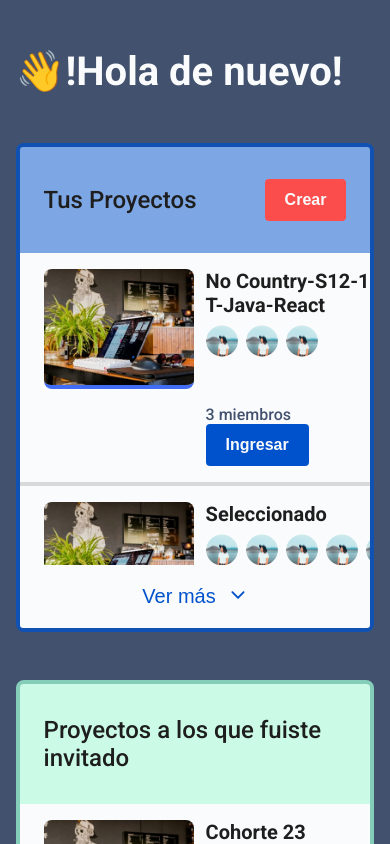
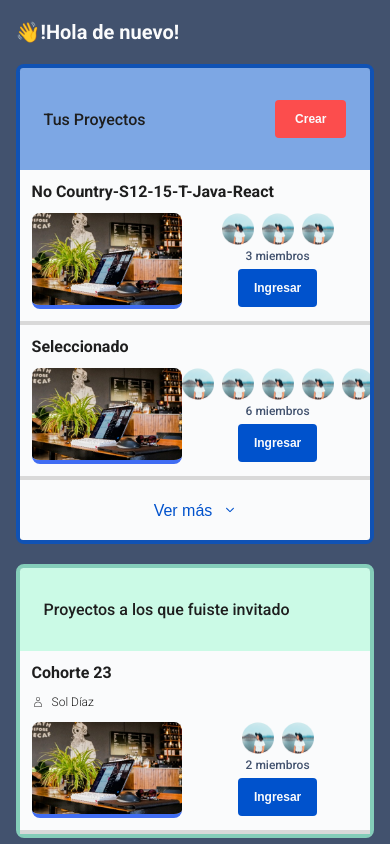
Before and after one commit to No-Country/S12-15-T-Java-React, a Next.js app in the folder frontend/: page /home in a window 390 px wide. Shown: the top 844 px of the page. Built offline with nearby package versions, Linux system fonts and the light colour scheme.

Commit message:
feat: remodelar card para responsive, crear estilos para card

```diff
--- a/frontend/src/components/Home/CardEmpty.jsx
+++ b/frontend/src/components/Home/CardEmpty.jsx
@@ -1,4 +1,4 @@
-import styleCard from '@/styles/home/projects.module.css';
+import styleCard from '@/styles/home/cardProjects.module.css';
 
 export const CardEmpty = ({ notice }) => {
 	return <main className={styleCard.cardEmpty}>{notice}</main>;
--- a/frontend/src/components/Home/CardProject.jsx
+++ b/frontend/src/components/Home/CardProject.jsx
@@ -1,7 +1,8 @@
 import Image from 'next/image';
 import { MemberProject } from './MemberProject';
 
-import styleCard from '@/styles/home/projects.module.css';
+// import styleCard from '@/styles/home/projects.module.css';
+import styleCard from '@/styles/home/cardProjects.module.css';
 import { CiUser } from 'react-icons/ci';
 
 export const CardProject = ({
@@ -23,18 +24,17 @@ export const CardProject = ({
 				height={120}
 				alt="ImageProject"
 			/>
-			<div className={styleCard.cardContent}>
-				<main className={styleCard.memberContent}>
+			<div className={ styleCard.cardNameProject }>
 				<span className={styleCard.cardName}> {nameProject} </span>
 				{projectOwner && (
 					<div className={styleCard.projectOwner}>
 						<CiUser className={styleCard.iconUser} />
 						<span className={styleCard.nameProjectOwner}>
-								{' '}
-								{projectOwner}{' '}
+							{projectOwner}
 						</span>
 					</div>
 				)}
+			</div>
 			<div className={styleCard.members}>
 				<div className={styleCard.memberMap}>
 					{dataMember.map((member) => (
@@ -45,10 +45,7 @@ export const CardProject = ({
 					{numberMember} miembros
 				</span>
 			</div>
-				</main>
-
 			<button className={styleCard.buttonGetInto}> Ingresar </button>
-			</div>
 		</main>
 	);
 };
--- a/frontend/src/layouts/ShapeProjects.jsx
+++ b/frontend/src/layouts/ShapeProjects.jsx
@@ -43,8 +43,7 @@ export const ShapeProjects = ({
 					transition: 'max-height 0.5s ease-out',
 				}}
 			>
-				{' '}
-				{children}{' '}
+				{children}
 			</div>
 			{buttonSeemore && (
 				<button className={styleProject.footer} onClick={handleSeeMore}>
--- /dev/null
+++ b/frontend/src/styles/home/cardProjects.module.css
@@ -0,0 +1,195 @@
+/*Card content*/
+.cardEmpty {
+	height: 10rem;
+	display: flex;
+	align-items: center;
+	padding: 2rem 2rem;
+	justify-content: center;
+	text-align: center;
+	font-size: 1.75rem;
+	font-style: normal;
+	font-weight: 400;
+	color: var(--black);
+	background-color: var(--white);
+}
+
+.card {
+    /*Grid*/
+    display: grid;
+    grid-template-areas:"cardImage cardNameProject buttonGetInto"
+                        "cardImage members         buttonGetInto";
+    grid-template-columns: auto 2fr 1fr;
+    grid-template-rows: 1fr 1fr;
+    padding: 1rem 1.5rem;
+    color: var(--black);
+	background-color: var(--white);
+	border-bottom: 4px solid #d9d9d9;
+}
+
+.cardImage {
+	border-radius: 0.5rem;
+	border-bottom: 4px solid var(--light-blue);
+	object-fit: cover;
+    grid-area: cardImage;
+}
+
+.cardNameProject{
+    display: flex;
+    flex-direction: column;
+    justify-content: center;
+    gap: 0.75rem;
+    padding-left: 1.25rem;
+    grid-area: cardNameProject;
+}
+
+.cardName {
+    /*Grid*/
+    font-size: 1.25rem;
+	font-style: normal;
+	font-weight: 700;
+}
+
+/*Members Content*/
+
+
+.members {
+    display: flex;
+    padding-left: 1.25rem;
+    align-items: center;
+    gap: 3rem;
+    grid-area: members;
+}
+
+.memberMap {
+	width: 12rem;
+	display: flex;
+	gap: 0.5rem;
+}
+
+.memberCirculeImage {
+	display: flex;
+	flex-direction: column;
+	gap: 0.5rem;
+}
+
+.memberImage {
+	border-radius: 50%;
+	box-shadow: inset;
+}
+
+.numberMember {
+    /*Grid*/
+    font-size: 1rem;
+	font-style: normal;
+	font-weight: 500;
+	color: var(--dark-blue);
+}
+
+.projectOwner {
+	display: flex;
+	align-items: center;
+	gap: 0.5rem;
+}
+
+.nameProjectOwner {
+	font-size: 1rem;
+	font-style: normal;
+	font-weight: 300;
+	color: var(--black);
+}
+
+
+/*Buton*/
+.buttonGetInto {
+	display: flex;
+	align-self: center;
+    justify-self: end;
+	padding: 0.75rem 1.25rem;
+	cursor: pointer;
+	border: none;
+	border-radius: 0.25rem;
+	font-size: 1rem;
+	font-weight: 700;
+	font-style: normal;
+	background-color: var(--blue);
+	color: var(--white);
+    grid-area: buttonGetInto;
+}
+
+/*Icon*/
+.iconUser {
+	color: var(--black);
+}
+
+/*Media Querys*/
+@media screen and (max-width: 640px) {
+    .card{
+        display: grid;
+        grid-template-areas:"cardNameProject    cardNameProject"
+                            "cardImage          members"
+                            "cardImage          buttonGetInto";
+        grid-template-columns: auto 1fr;
+        grid-template-rows: repeat(3, auto);
+        padding: 0.75rem 0.75rem;
+    }
+
+    .cardNameProject{
+        grid-area: cardNameProject;
+        padding-left: 0rem;
+        padding-bottom: 0.75rem;
+        gap: 0.75rem;
+    }
+
+    .cardName{
+        font-size: 1rem;
+    }
+
+    .iconUser{
+        width: 0.75rem;
+    }
+
+    .nameProjectOwner{
+        font-size: 0.75rem;
+    }
+
+    .cardImage{
+        grid-area: cardImage;
+        display: flex;
+        align-self: center;
+    }
+
+    .cardImage{
+        width: 9.375rem;
+        height: 6rem;
+    }
+
+    /*Members*/
+    .members{
+        display: flex;
+        flex-direction: column;
+        align-items: center;
+        padding-left: 0rem;
+        gap: 0rem;
+        flex-wrap: wrap;
+    }
+
+    .memberMap{
+        grid-area: memberMap;
+        display: flex;
+        justify-content: center;
+
+    }
+
+    .numberMember{
+        grid-area: numberMember;
+        font-size: 0.75rem;
+    }
+
+    .buttonGetInto{
+        grid-area: buttonGetInto;
+        display: flex;
+        justify-self: center;
+        padding: 0.75rem 1rem;
+        font-size: 0.75rem;
+    }
+}
--- a/frontend/src/styles/home/home.module.css
+++ b/frontend/src/styles/home/home.module.css
@@ -8,7 +8,6 @@
 	display: flex;
 	flex-direction: column;
 	gap: 3rem;
-	/* background-color: var(--dark-blue); */
 }
 
 .homeHello {
@@ -17,3 +16,18 @@
 	font-weight: 700;
 	color: var(--white);
 }
+
+/*Media Querys*/
+@media screen and (max-width: 450px) {
+	.homeShape{
+		padding-top: 1.25rem;
+		padding-bottom: 1.25rem;
+		gap: 1.25rem;
+	}
+
+    .homeHello{
+		line-height: normal;
+		font-size: 1.25rem;
+		color: var(--white);
+	}
+}
--- a/frontend/src/styles/home/projects.module.css
+++ b/frontend/src/styles/home/projects.module.css
@@ -57,119 +57,7 @@
 	background-color: var(--white);
 }
 
-.projectOwner {
-	display: flex;
-	align-items: center;
-	gap: 0.5rem;
-}
-
-.nameProjectOwner {
-	font-size: 1rem;
-	font-style: normal;
-	font-weight: 300;
-	color: var(--black);
-}
-
-/* Card */
-.cardEmpty {
-	height: 10rem;
-	display: flex;
-	align-items: center;
-	padding: 2rem 2rem;
-	justify-content: center;
-	text-align: center;
-	font-size: 1.75rem;
-	font-style: normal;
-	font-weight: 400;
-	color: var(--black);
-	background-color: var(--white);
-}
-
-.card {
-	display: flex;
-	padding: 1rem 1.5rem;
-	gap: 0.75rem;
-	color: var(--black);
-	background-color: var(--white);
-	border-bottom: 4px solid #d9d9d9;
-}
-
-.cardImage {
-	border-radius: 0.5rem;
-	border-bottom: 4px solid var(--light-blue);
-	object-fit: cover;
-}
-
-.cardContent {
-	width: 100%;
-	display: flex;
-	flex-wrap: wrap;
-	align-items: center;
-	justify-content: space-between;
-}
-
-.cardName {
-	display: flex;
-	flex-wrap: wrap;
-	font-size: 1.25rem;
-	font-style: normal;
-	font-weight: 700;
-}
-
-/*Members*/
-.memberContent {
-	display: flex;
-	flex-direction: column;
-	gap: 0.5rem;
-}
-
-.members {
-	display: flex;
-	flex-wrap: wrap;
-	gap: 3rem;
-}
-
-.memberMap {
-	width: 12rem;
-	display: flex;
-	gap: 0.5rem;
-}
-
-.memberCirculeImage {
-	display: flex;
-	flex-direction: column;
-	gap: 0.5rem;
-}
-
-.memberImage {
-	border-radius: 50%;
-	box-shadow: inset;
-}
-
-.numberMember {
-	display: flex;
-	align-items: center;
-	font-size: 1rem;
-	font-style: normal;
-	font-weight: 500;
-	color: var(--dark-blue);
-}
-
-/*Buttons*/
-.buttonGetInto {
-	display: flex;
-	align-items: center;
-	padding: 0.75rem 1.25rem;
-	cursor: pointer;
-	border: none;
-	border-radius: 0.25rem;
-	font-size: 1rem;
-	font-weight: 700;
-	font-style: normal;
-	background-color: var(--blue);
-	color: var(--white);
-}
-
+/*Button*/
 .buttonCreate {
 	display: flex;
 	align-items: center;
@@ -189,6 +77,25 @@
 	color: var(--blue);
 }
 
-.iconUser {
-	color: var(--black);
+@media screen and (max-width: 640px) {
+	.header {
+		font-size: 1rem;
+	}
+
+	.headerGuest {
+		font-size: 1rem;
+	}
+
+	.buttonCreate{
+		padding: 0.75rem 1.25rem;
+		font-size: 0.75rem;
+	}
+
+	.footer{
+		font-size: 1rem;
+	}
+
+	.iconArrow{
+		width: 0.75rem;
+	}
 }
```
Lines whose indentation alone changed are shown as unchanged.
